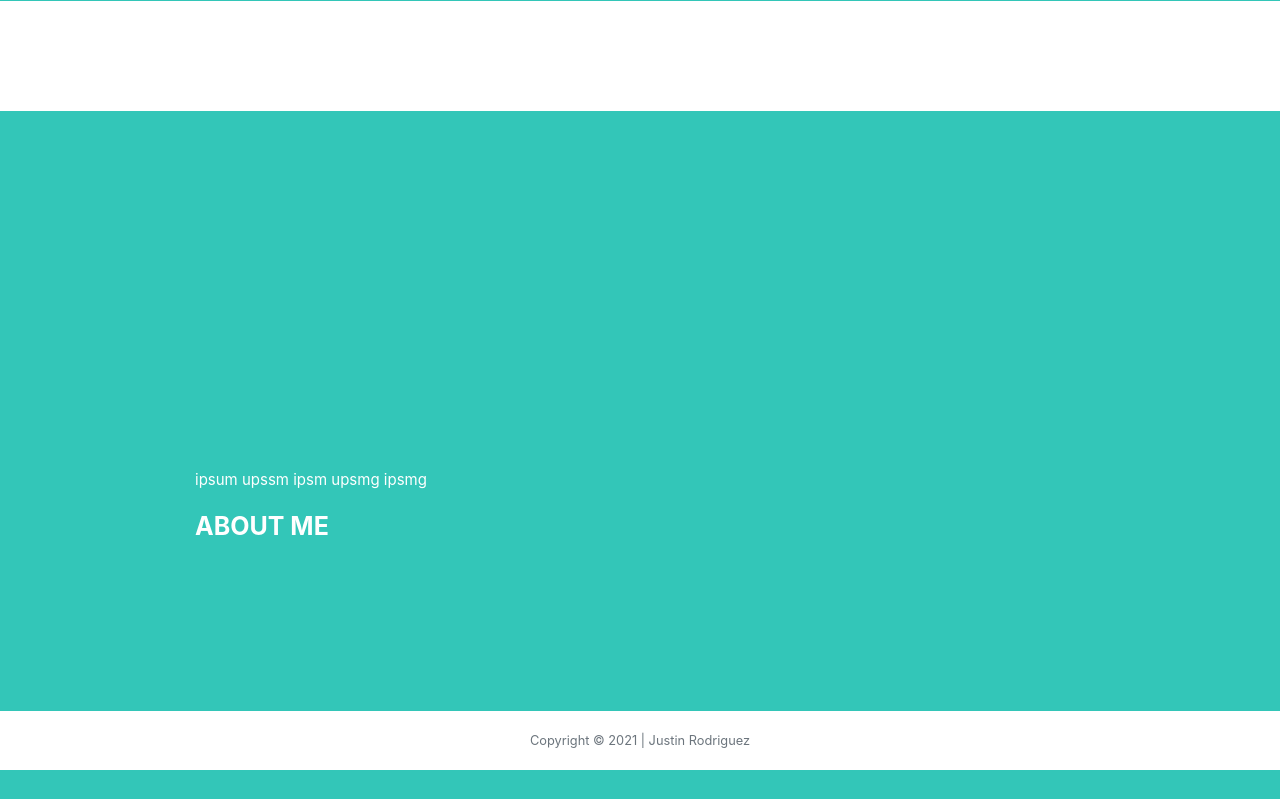
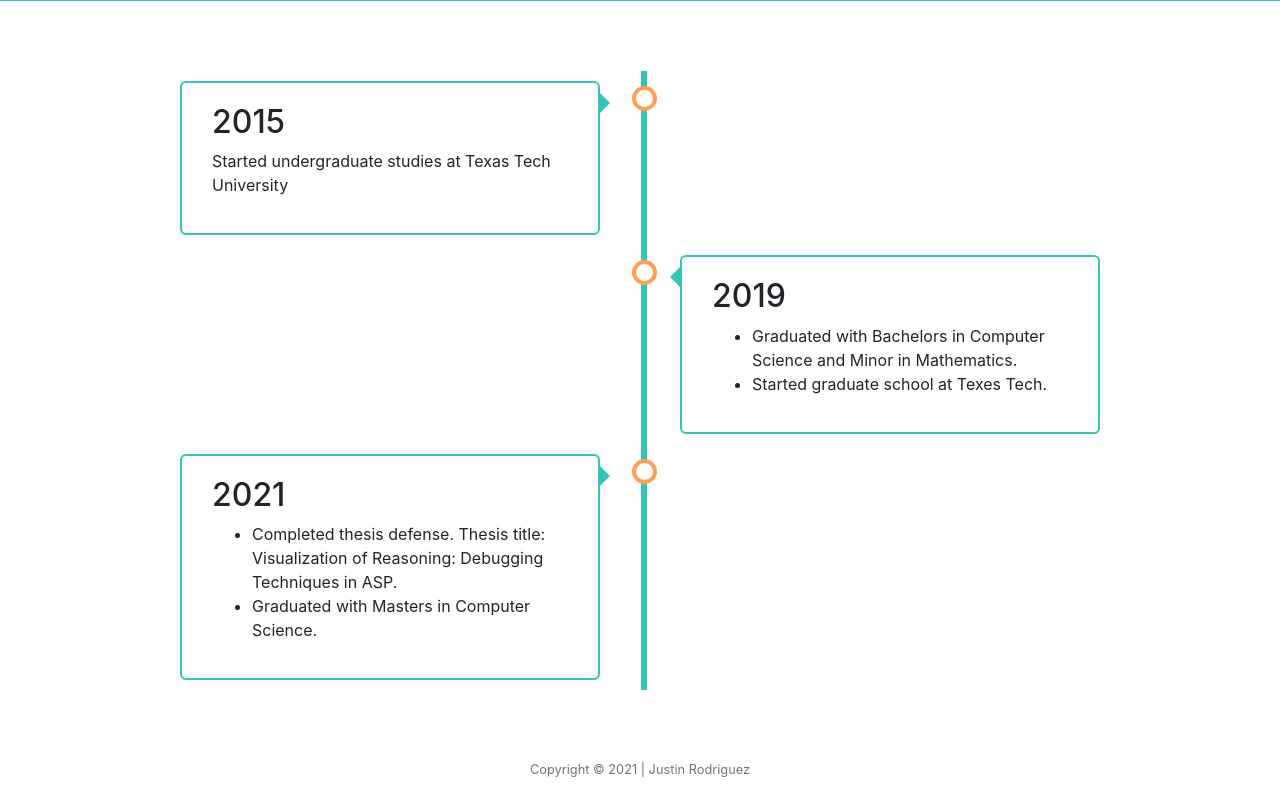
Before and after one commit to just331/personal-website, a Flask app: page /about in a window 1280 px wide. Shown: the part 675-1474 px from the top of the page. Before the commit the page ends 1445 px from the top, so only its background shows below. Run offline with Flask 2, Linux system fonts and the light colour scheme; some libraries are stand-ins or nearby versions.

Commit message:
Adding time line to about section.

```diff
--- a/templates/about.html
+++ b/templates/about.html
@@ -13,8 +13,45 @@
                 </div>
             </div>
         </div>
+		<div class="timeline">
+			<div class="container-timeline left">
+				<div class="content">
+					<h2>2015</h2>
+						<p>Started undergraduate studies at Texas Tech University</p>
+				</div>
+			</div>
+
+			<div class="container-timeline right">
+				<div class="content">
+					<h2>2019</h2>
+						<ul>
+							<li>
+								Graduated with Bachelors in Computer Science and Minor in Mathematics.
+							</li>
+
+							<li>
+								Started graduate school at Texes Tech.
+							</li>
+						</ul>
+				</div>
+			</div>
+
+			<div class="container-timeline left">
+				<div class="content">
+					<h2>2021</h2>
+						<ul>
+							<li>
+								Completed thesis defense. Thesis title: Visualization of Reasoning: Debugging Techniques in ASP.
+							</li>
+							<li>
+								Graduated with Masters in Computer Science.
+							</li>
+						</ul>
+				</div>
+			</div>
+		</div>
     </section>
-<main class="container p-0">
+<!--<main class="container p-0">
 		<section class="title-color" id="about-title">
 			<div class="title-container">
 				<div class="row title-text">
@@ -32,6 +69,6 @@
 				</div>
 			</div>
 		</section>
-	</main>
+	</main>-->
 
 {% endblock %}
```
